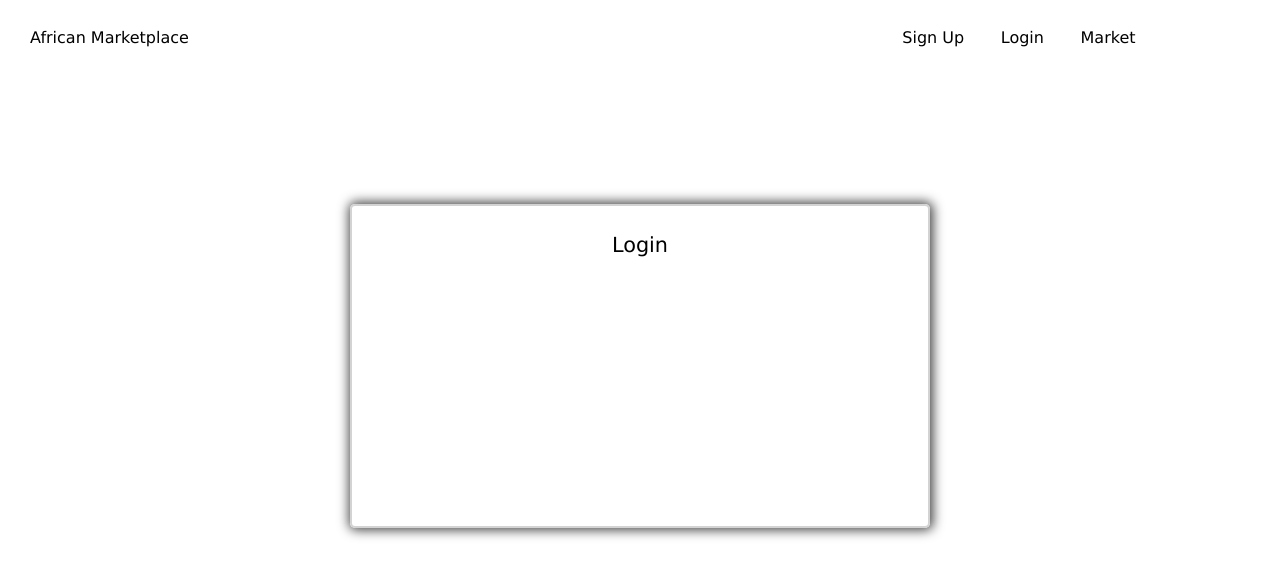
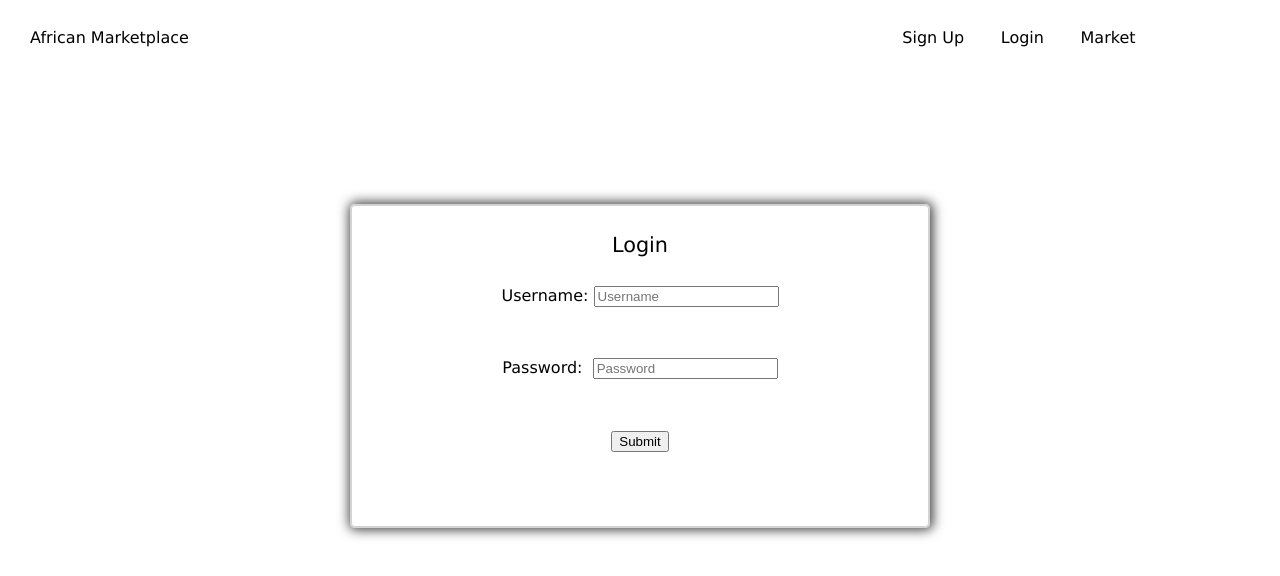
Before and after one commit to African-Market-Place-Build/front-end, a React (Create React App) app in the folder african-market/: page / in a window 1280 px wide. Shown: the top 576 px of the page. Built offline with nearby package versions, Linux system fonts and the light colour scheme.

Commit message:
done with val + login

```diff
--- a/african-market/src/components/Login.js
+++ b/african-market/src/components/Login.js
@@ -16,13 +16,51 @@ const StyledLogin = styled.div`
         margin-top: 5%;
         font-size: 1.3rem;
     }
+    form {
+        display: flex;
+        flex-direction: column;
+        align-items: center;
+        margin: 30px;
+    }
+    label {
+        margin-bottom: 10%;
+    }
 `
 
 export const Login = (props) => {
+
+    const {register, handleSubmit, setValue, errors } = useForm()
+
+    const onSubmit = (data) => {
+        console.log(data)
+        setValue('username', '')
+        setValue('password', '')
+    }
+
     return (
         <StyledLogin>
             <h2>Login</h2>
-
+            <form onSubmit={handleSubmit(onSubmit)}>
+                <label>Username:&nbsp;
+                    <input
+                        type='text'
+                        name='username'
+                        placeholder='Username'
+                        ref={register({required: true, pattern: /^\S+@\S+\.\S+$/})}
+                    />
+                    {errors.username && <p>Username is required from login</p>}
+                </label>
+                <label>Password: &nbsp;
+                    <input
+                        type='password'
+                        name='password'
+                        placeholder='Password'
+                        ref={register({required: true})}
+                    />
+                    {errors.password && <p>Password is required for login</p>}
+                </label>
+                <button>Submit</button>
+            </form>
         </StyledLogin>
     )
 }
```
